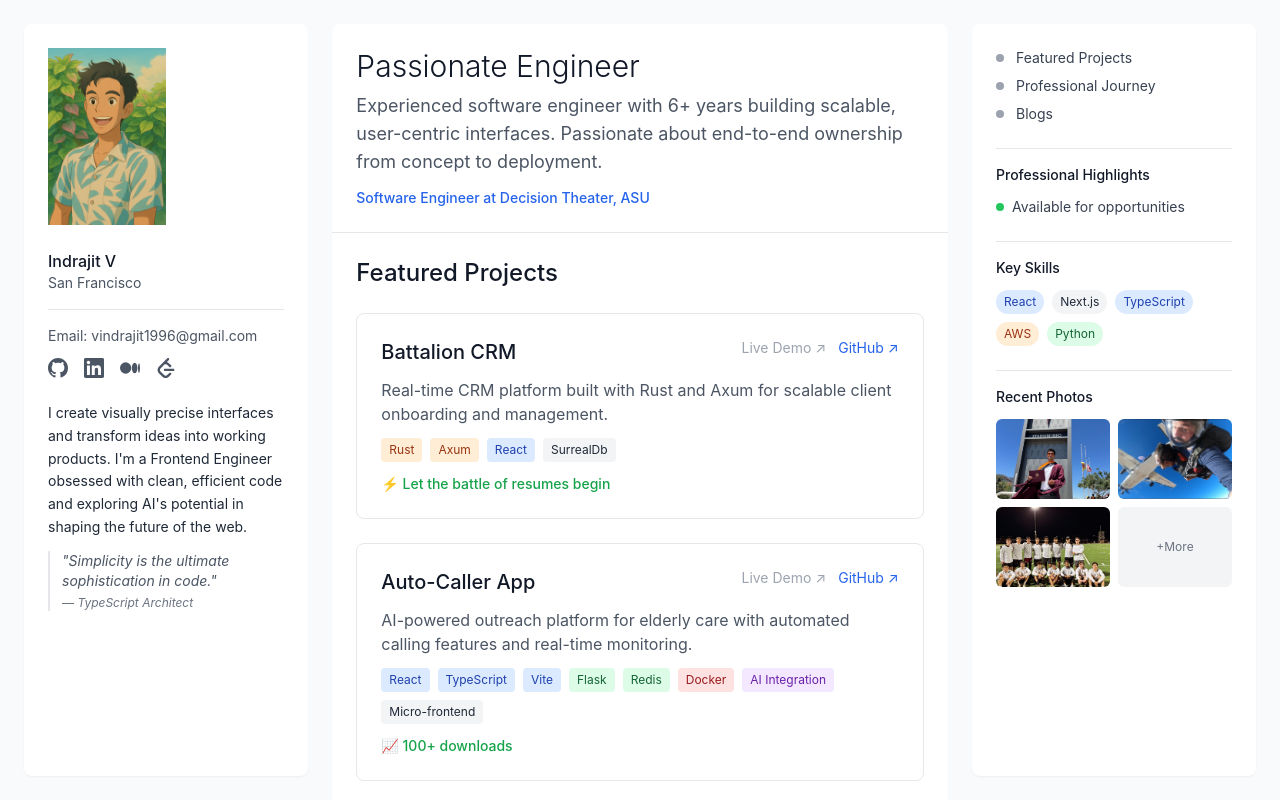
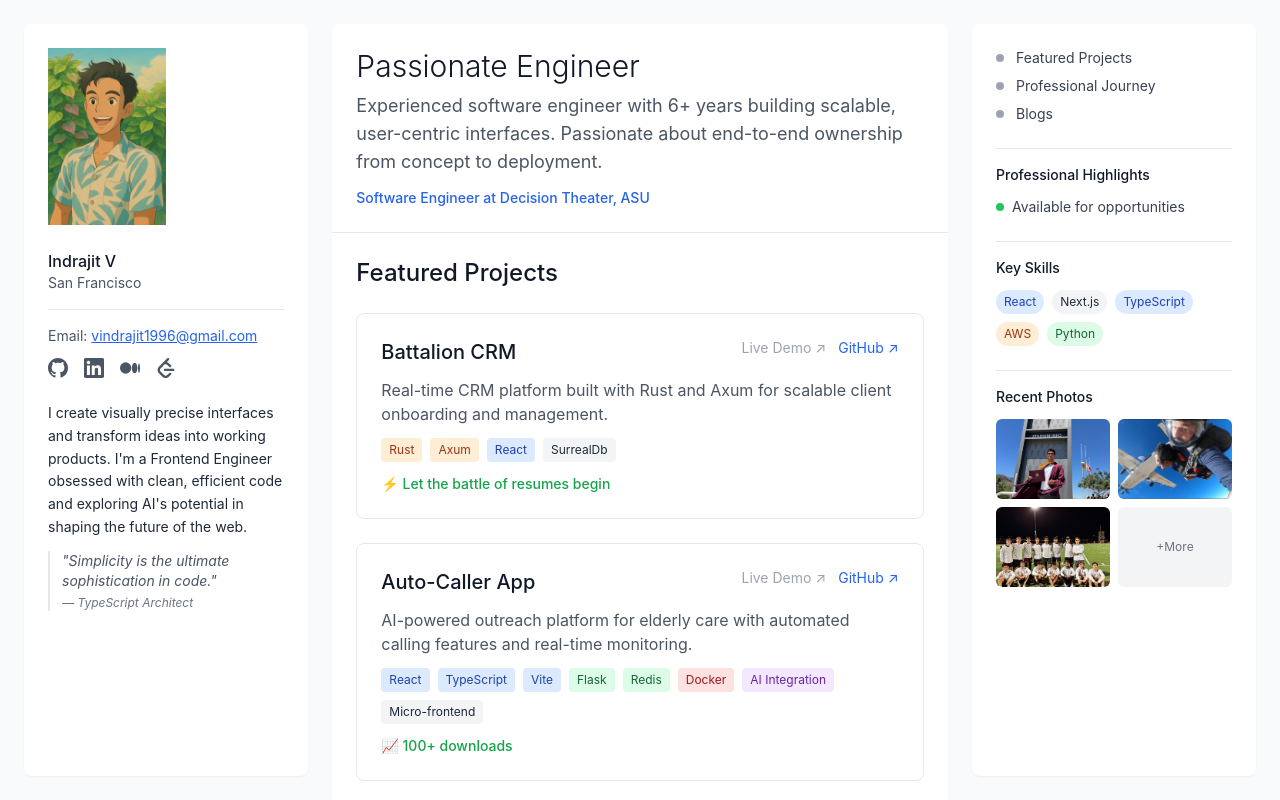
Before and after one commit to Indrajit1996/Portfolio, a React (Create React App) app: page / in a window 1280 px wide. Built offline with nearby package versions, Linux system fonts and the light colour scheme.

Commit message:
Added mail-to

```diff
--- a/src/components/LeftSidebar.js
+++ b/src/components/LeftSidebar.js
@@ -16,7 +16,7 @@
             </div>
 
             <div className="space-y-3">
-            <p className="text-sm text-gray-600">Email: vindrajit1996@gmail.com</p>
+            <p className="text-sm text-gray-600">Email: <a href="mailto:vindrajit1996@gmail.com" className="text-blue-600 hover:text-blue-800 underline">vindrajit1996@gmail.com</a></p>
             <div className="flex space-x-4">
                 <a href="https://github.com/Indrajit1996" className="text-gray-600 hover:text-gray-900" title="GitHub">
                 <svg className="w-5 h-5" fill="currentColor" viewBox="0 0 24 24">
```
